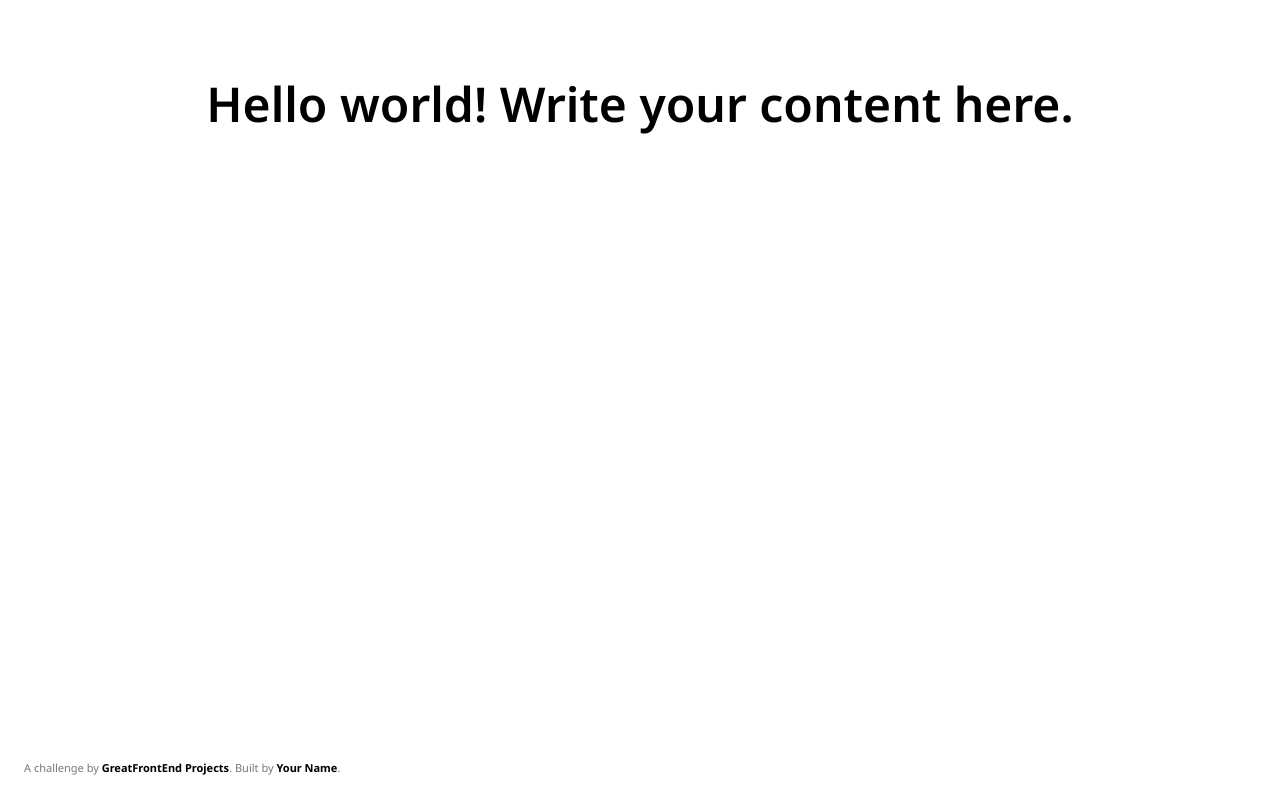
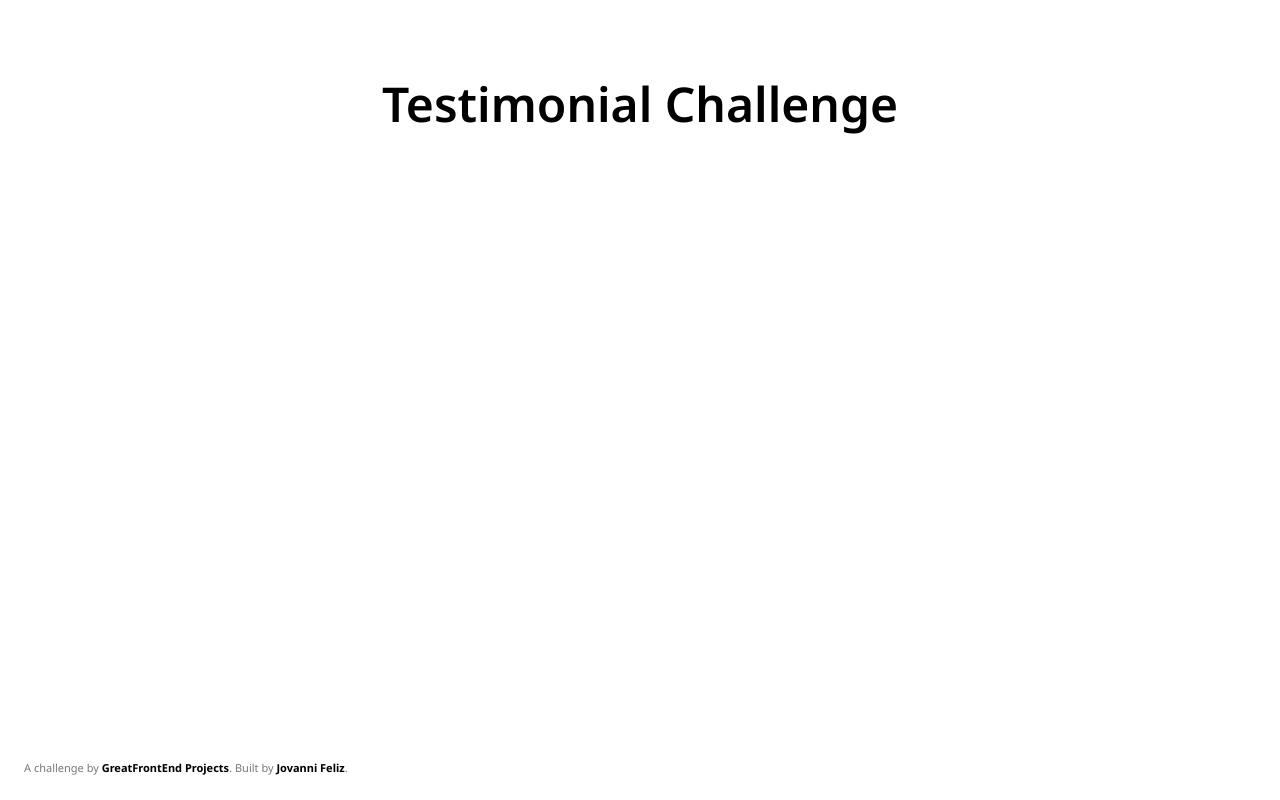
Before and after one commit to JFelz/Testimonial-Challenge, a plain HTML site: page index.html in a window 1280 px wide. Drawn offline with nearby package versions, Linux system fonts and the light colour scheme.

Commit message:
title name change

```diff
--- a/index.html
+++ b/index.html
@@ -26,7 +26,7 @@
   <body>
     <!-- Add your site or application content here -->
     <h1 class="text-5xl text-center font-semibold pt-20">
-      Hello world! Write your content here.
+      Testimonial Challenge
     </h1>
 
     <!-- Sarah Dole
@@ -46,7 +46,7 @@
       <a
         href="https://www.greatfrontend.com/projects/u/username"
         target="_blank"
-        >Your Name</a
+        >Jovanni Feliz</a
       >.
     </div>
     <script src="js/index.js"></script>
```
